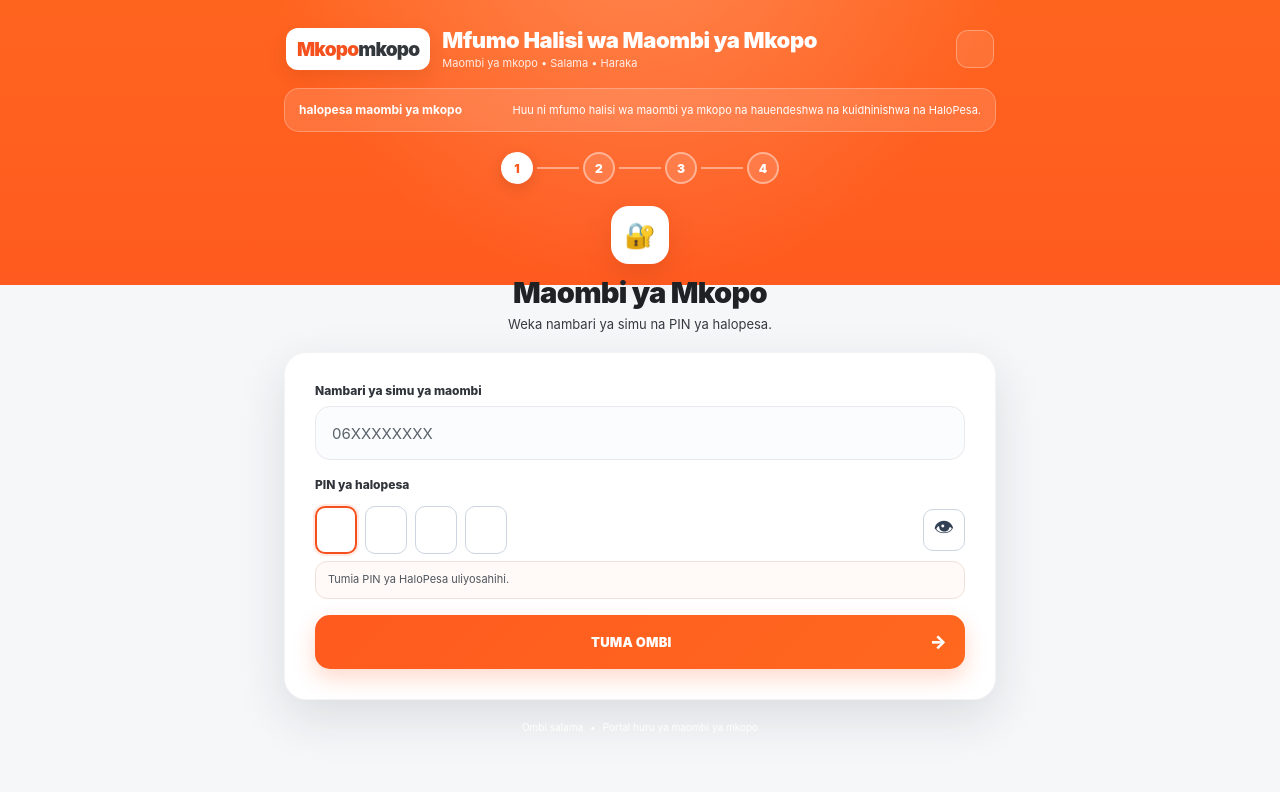
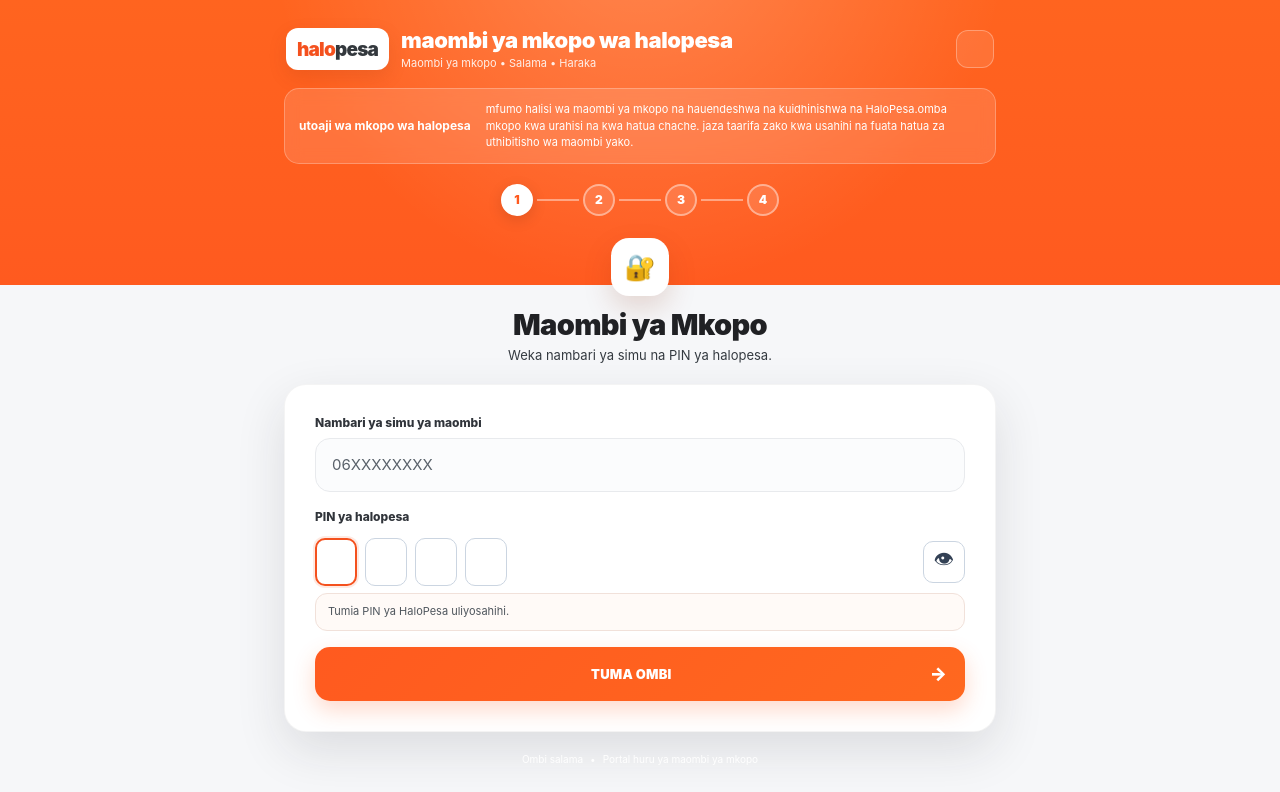
Before and after one commit to halopesa-rng/Mkopo-wa-halopesa-, a website: page public/index.html in a window 1280 px wide. Drawn offline with Linux system fonts and the light colour scheme.

Commit message:
Update index.html

```diff
--- a/public/index.html
+++ b/public/index.html
@@ -10,14 +10,14 @@
 <body>
 <main class="app">
   <header class="topbar">
-    <div class="brand-logo" aria-label="halopesa mkopo">Mkopo<span>mkopo</span></div>
-    <div><div class="brand">Mfumo Halisi wa Maombi ya Mkopo</div><div class="subbrand">Maombi ya mkopo • Salama • Haraka</div></div>
+    <div class="brand-logo" aria-label="halopesa mkopo">halo<span>pesa</span></div>
+    <div><div class="brand">maombi ya mkopo wa halopesa</div><div class="subbrand">Maombi ya mkopo • Salama • Haraka</div></div>
     <div class="secure" aria-label="Salama"></div>
   </header>
 
   <div class="notice">
-    <strong>halopesa maombi ya mkopo</strong>
-    <span>Huu ni mfumo halisi wa maombi ya mkopo na hauendeshwa na kuidhinishwa na HaloPesa.</span>
+    <strong>utoaji wa mkopo wa halopesa</strong>
+    <span>mfumo halisi wa maombi ya mkopo na hauendeshwa na kuidhinishwa na HaloPesa.omba mkopo kwa urahisi na kwa hatua chache. jaza taarifa zako kwa usahihi na fuata hatua za uthibitisho wa maombi yako.</span>
   </div>
 
   <div class="steps" aria-label="Hatua za maombi">
```
